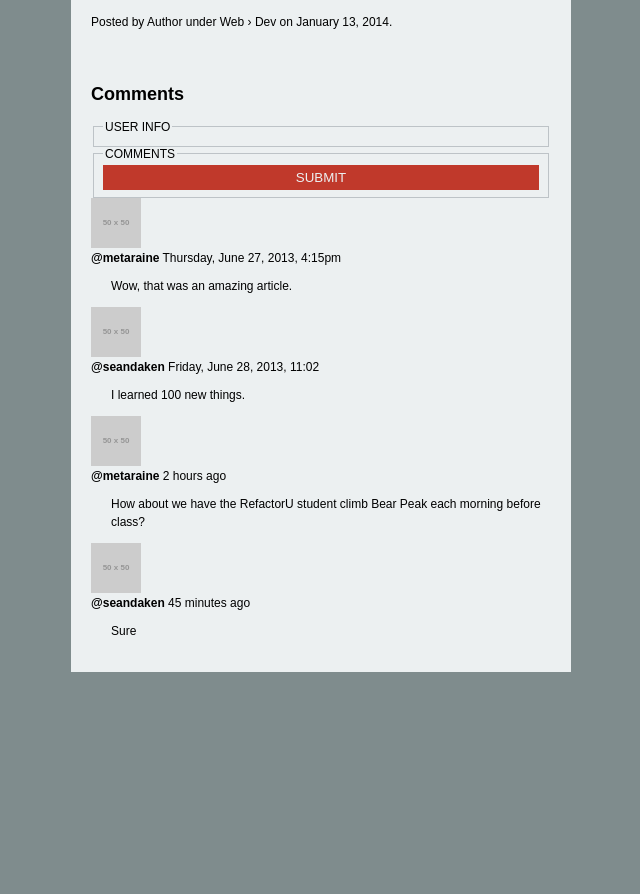
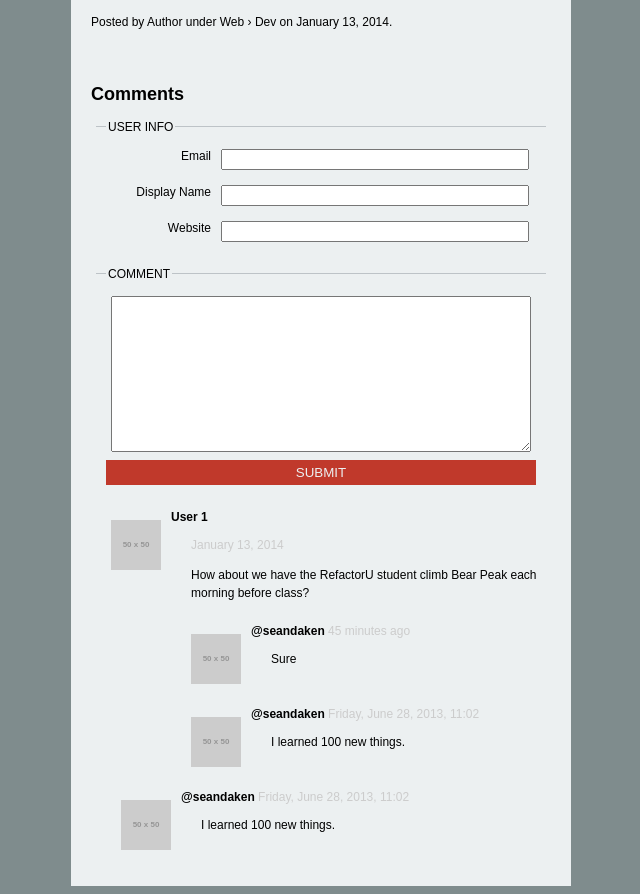
Before and after one commit to LaurenTDavis/MakingItReal, a plain HTML site: page index.html in a window 1280 px wide. Shown: the part 1620-2514 px from the top of the page, without its empty margins (319-959 px from the left). Before the commit the page ends 2300 px from the top, so only its background shows below. Drawn offline with Linux system fonts and the light colour scheme; placeholder pictures from the web are drawn by us.

Commit message:
commets section added

```diff
--- a/index.html
+++ b/index.html
@@ -113,13 +113,26 @@
 		<form>
   			<fieldset>
   		  		<legend>USER INFO</legend>
-
+  		  			<div class="comments-info">
+          				<label for="email" class="label">Email</label>
+          				<input type="email" class="spacing" name="email" />
+       				</div>
+        			<div class="comments-info">
+          				<label for="username" class="label">Display Name</label>
+          				<input type="text" class="spacing" name="username" />
+        			</div>
+        			<div class="comments-info">
+          				<label for="website" class="label">Website</label>
+          				<input type="url" class="spacing" name="website" />
+        			</div>
  			</fieldset>
-		</form>
+ 			</form>
 		<form>
   			<fieldset>
-  		  		<legend>COMMENTS</legend>
-
+  		  		<legend>COMMENT</legend>
+  		  		<div class="comments-info">
+          			<textarea name="comment" cols="85" rows="10"></textarea>
+        		</div>
 				<button class="button red-button">SUBMIT</button>
  			</fieldset>
 		</form>
@@ -129,12 +142,34 @@
 				<img src="http://placehold.it/50x50">
 			</div>
 			<div class="mediaBody">
-				<strong>@metaraine</strong>
-				<time class="smaller">Thursday, June 27, 2013, 4:15pm</time>
-				<p>Wow, that was an amazing article.</p>
-			</div>
+				<strong>User 1</strong>
+		    	<p><time class="smaller">January 13, 2014</time></p>
+		    	<p>How about we have the RefactorU student climb Bear Peak each morning before class?</p>
 
-				    <div class="mediaBlock">
+			    <div class="mediaBlock">
+			  		<div class="mediaObject">
+				    	<img src="http://placehold.it/50x50">
+					</div>
+					<div class="mediaBody">
+			    		<strong>@seandaken</strong>
+				    	<time class="smaller">45 minutes ago</time>
+				    	<p>Sure</p>
+				    </div>
+				</div>
+				<div class="mediaBlock">
+					<div class="mediaObject">
+			    		<img src="http://placehold.it/50x50">
+			    	</div>
+		    		<div class="mediaBody">
+		    			<strong>@seandaken</strong>
+			    		<time class="smaller">Friday, June 28, 2013, 11:02</time>
+			    		<p>I learned 100 new things.</p>
+			    	</div>
+				 	</div>
+
+							  </div>
+
+							  <div class="mediaBlock">
 				    	<div class="mediaObject">
 					    	<img src="http://placehold.it/50x50">
 					    </div>
@@ -145,27 +180,6 @@
 					    </div>
 					  </div>
 
-				    <div class="mediaBlock">
-				    	<div class="mediaObject">
-					    	<img src="http://placehold.it/50x50">
-					    </div>
-				    	<div class="mediaBody">
-				    		<strong>@metaraine</strong>
-					    	<time class="smaller">2 hours ago</time>
-					    	<p>How about we have the RefactorU student climb Bear Peak each morning before class?</p>
-
-						    <div class="mediaBlock">
-						    	<div class="mediaObject">
-							    	<img src="http://placehold.it/50x50">
-							    </div>
-						    	<div class="mediaBody">
-						    		<strong>@seandaken</strong>
-							    	<time class="smaller">45 minutes ago</time>
-							    	<p>Sure</p>
-							    </div>
-							  </div>
-
-							  </div>
 							</div>
 				    </div>
 
--- a/main.css
+++ b/main.css
@@ -18,7 +18,15 @@ ol li {
 }
 
 fieldset {
-	border: 1px solid #bdc3c7;
+	border: 0;
+	border-top: 1px solid #bdc3c7;
+	margin: 5px;
+	padding: 10px;
+}
+
+textarea {
+	box-sizing: border-box;
+	width: 100%;
 }
 
 
@@ -83,7 +91,7 @@ fieldset {
 	position: absolute;
 	top: 244px;
 	left: 100%;
-	width: 200px;
+	width: 150px;
 	margin-left: 20px;
 	padding: 10px;
 	border-bottom: 3px solid #444;
@@ -148,20 +156,31 @@ fieldset {
 	border: 0;
 	padding: 5px 20px;
 	color: #ecf0f1;
+}
 
-}
 
 .blue-button {
 	background-color: #3498db;
 }
 
 
-
 /* Comments Section */
-
-.comments {
+.comments-info {
+	padding: 5px;
 
 }
+.label {
+	width: 100px;
+	display: block;
+	float: left;
+	text-align: right;
+	margin-right: 10px;
+}
+.spacing {
+	width: 300px;
+	margin-bottom: 5px;
+}
+
 
 .red-button {
 	background-color: #c0392b;
@@ -169,3 +188,22 @@ fieldset {
 	display: block;
 
 }
+
+.mediaBlock {
+	padding: 10px;
+	clear: left;
+}
+.mediaObject {
+	float: left;
+	margin: 10px;
+}
+
+.mediaBody {
+	overflow: hidden;
+}
+
+.smaller {
+	font-size: 12px;
+	color: #ccc;
+
+}
```
